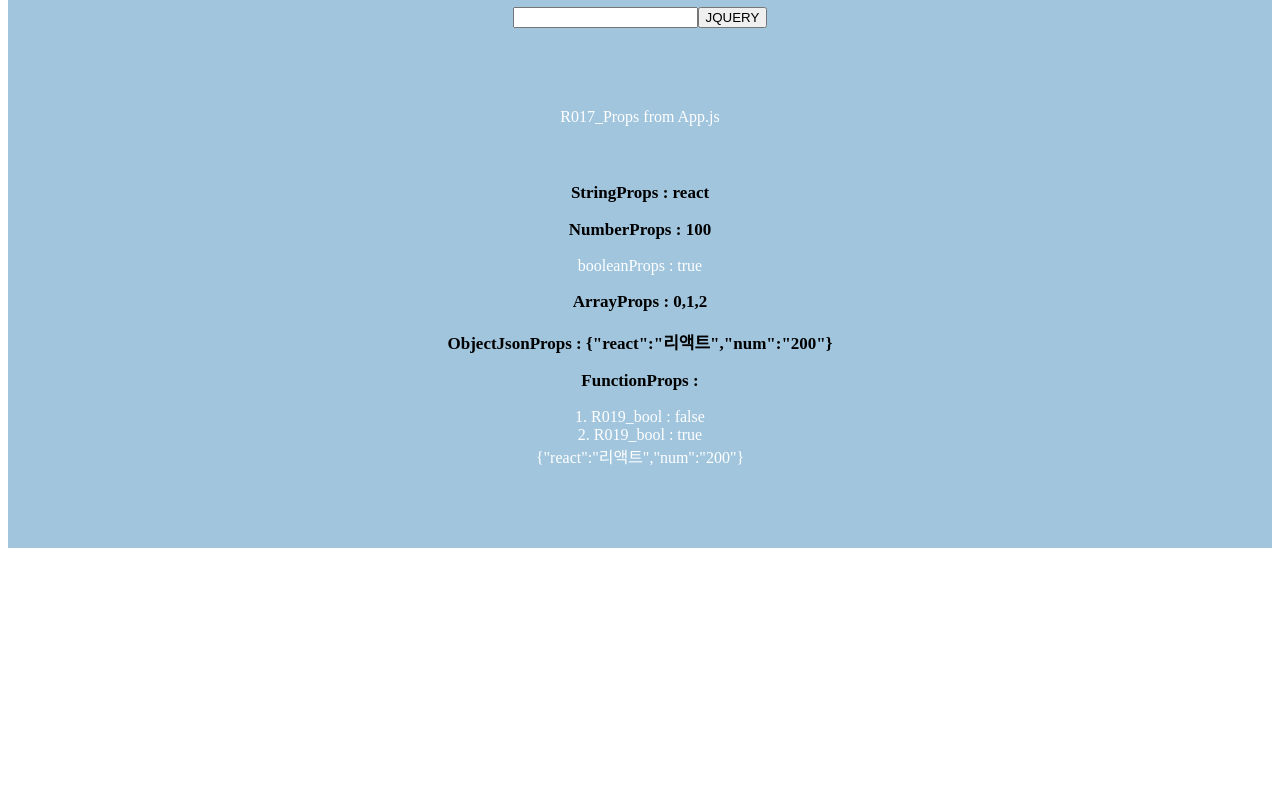
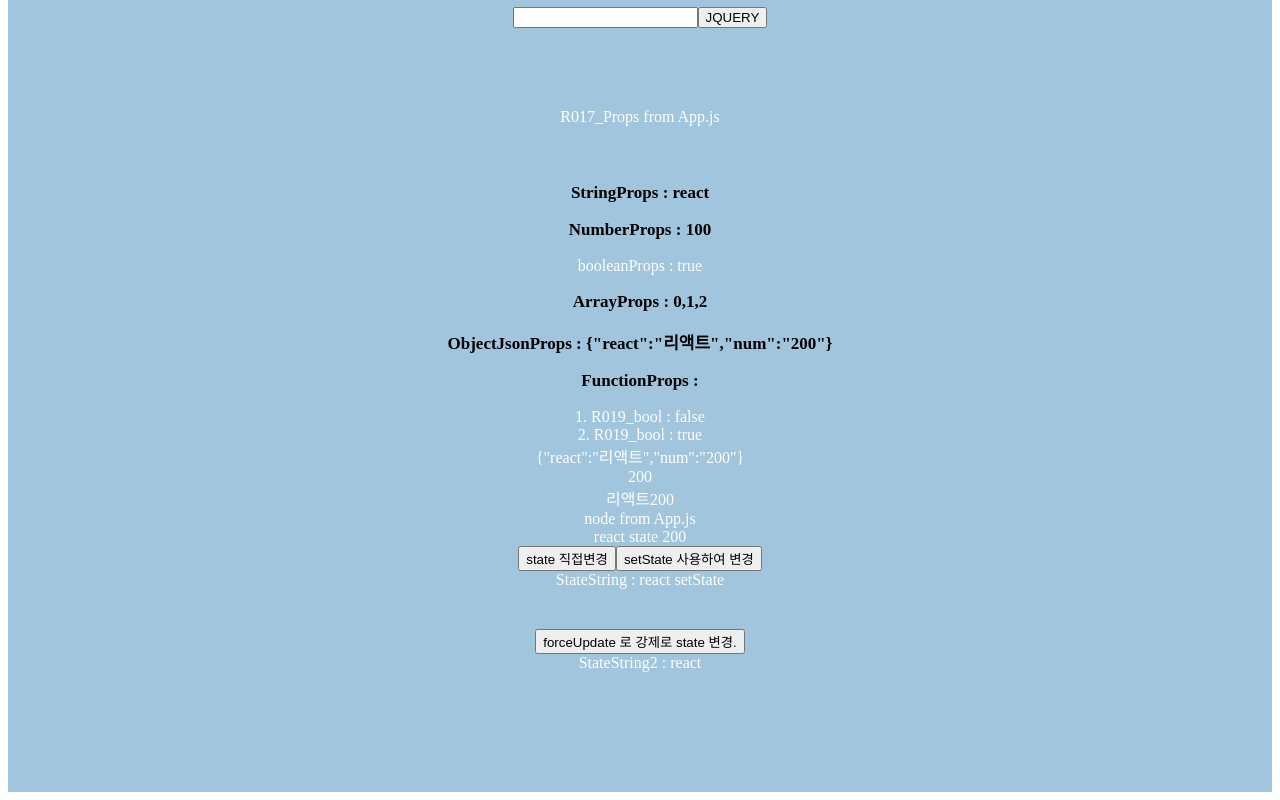
Before and after one commit to kdd9512/react200, a React (Create React App) app: page / in a window 1280 px wide. Shown: the part 1215-2015 px from the top of the page. Before the commit the page ends 1771 px from the top, so only its background shows below. Built offline with nearby package versions, Linux system fonts and the light colour scheme.

Commit message:
20211106 1st commit.
React 200
number 21~26

```diff
--- a/src/App.js
+++ b/src/App.js
@@ -18,6 +18,12 @@ import R017 from "./component/R017_Props";
 import R018 from "./component/R018_PropTypes";
 import R019 from "./component/R019_PropsBool";
 import R020 from "./component/R020_PropsObjVal";
+import R021 from "./component/R021_PropsReq";
+import R022 from "./component/R022_PropsDefault";
+import R023 from "./component/R023_PropsNode";
+import R024 from "./component/R024_ReactState";
+import R025 from "./component/R025_SetState";
+import R026 from "./component/R026_ForceUpdate";
 
 function App() {
     return (
@@ -58,6 +64,14 @@ function App() {
                     num: "200"
                 }}
             />
+            <R021 ReactNum={200}/>
+            <R022 ReactNum={200}/>
+            <R023>
+                <span>node from App.js</span>
+            </R023>
+            <R024 reactString={"react state "}/>
+            <R025/>
+            <R026/>
         </div>
     );
 }
--- /dev/null
+++ b/src/component/R021_PropsReq.js
@@ -0,0 +1,25 @@
+import React, {Component} from "react";
+import datatype from "prop-types";
+
+class R021_PropsReq extends Component {
+
+    render() {
+        let {
+            ReactString,
+            ReactNum
+        } = this.props;
+
+        return (
+            <div style={{padding: "0px"}}>
+                {ReactString}{ReactNum}
+            </div>
+        );
+    }
+}
+
+R021_PropsReq.propTypes = {
+    // 반드시 필요한 속성을 지정하여 해당 속성이 없다면 console 창에서 오류를 출력하게 한다.
+    ReactString: datatype.string.isRequired,
+}
+
+export default R021_PropsReq;
--- /dev/null
+++ b/src/component/R022_PropsDefault.js
@@ -0,0 +1,30 @@
+import React, {Component} from "react";
+
+class R022_PropsDefault extends Component {
+
+    render() {
+        let {
+            ReactString,
+            ReactNum
+        } = this.props;
+
+        return (
+            <div style={{padding:"0px"}}>
+                {ReactString}{ReactNum}
+            </div>
+        );
+    }
+}
+
+// .defaultProps
+// 해당 props 의 default 값을 지정한다.
+// 이 예제의 경우처럼 해당 props 가 없을 경우 이하의 값을 기본으로 사용한다.
+// 만약 지정한 값이 있는 경우, 해당 값이 우선시 된다.
+// 즉, props 의 값이 이미 지정된 ReactNum 은 999가 아니라 200을 출력.
+
+R022_PropsDefault.defaultProps = {
+    ReactString: "리액트",
+    ReactNum: 999,
+}
+
+export default R022_PropsDefault;
--- /dev/null
+++ b/src/component/R023_PropsNode.js
@@ -0,0 +1,15 @@
+import React, {Component} from "react";
+
+class R023_PropsNode extends Component {
+
+    render() {
+        console.log(this.props.children);
+        return (
+            <div style={{padding: "0px"}}>
+                {this.props.children}
+            </div>
+        );
+    }
+}
+
+export default R023_PropsNode;
--- /dev/null
+++ b/src/component/R024_ReactState.js
@@ -0,0 +1,23 @@
+import React, {Component} from "react";
+
+class R024_ReactState extends Component {
+
+    constructor(props) {
+        super(props);
+        this.state = {
+            StateString: this.props.reactString,
+            StateNumber : 200,
+        }
+    }
+
+    render() {
+        return (
+            <div style={{padding:"0px"}}>
+                {this.state.StateString}
+                {this.state.StateNumber}
+            </div>
+        );
+    }
+}
+
+export default R024_ReactState;
--- /dev/null
+++ b/src/component/R025_SetState.js
@@ -0,0 +1,38 @@
+import React, {Component} from "react";
+
+class R025_SetState extends Component {
+
+    constructor(props) {
+        super(props);
+        this.state = {
+            StateString: "react setState"
+        }
+    }
+
+    StateChange = (flag) => {
+        if (flag == "direct") {
+            this.state.StateString = "리액트 setState"
+            console.log(this.state.StateString)
+        }
+        if (flag == "setState") {
+            this.setState({StateString: "REACT"});
+            console.log(this.state.StateString)
+        }
+    }
+
+    render() {
+        return (
+            <div style={{padding: "0px"}}>
+                <button onClick={(e) => this.StateChange("direct",e)}>
+                    state 직접변경
+                </button>
+                <button onClick={(e) => this.StateChange("setState",e)}>
+                    setState 사용하여 변경
+                </button><br/>
+                StateString : {this.state.StateString}
+            </div>
+        );
+    }
+}
+
+export default R025_SetState;
--- /dev/null
+++ b/src/component/R026_ForceUpdate.js
@@ -0,0 +1,31 @@
+import React, {Component} from "react";
+
+class R026_ForceUpdate extends Component {
+
+    constructor(props) {
+        super(props);
+        this.state = {
+            StateString2 : "react",
+        }
+    }
+
+    StateChange = (flag) => {
+        if (flag == "direct") {
+            this.state.StateString2 = "리액트";
+            this.forceUpdate();
+        }
+    }
+
+    render() {
+        return (
+            <div>
+                <button onClick={(e) => this.StateChange("direct",e)}>
+                    forceUpdate 로 강제로 state 변경.
+                </button><br/>
+                StateString2 : {this.state.StateString2}
+            </div>
+        );
+    }
+}
+
+export default R026_ForceUpdate;
```
